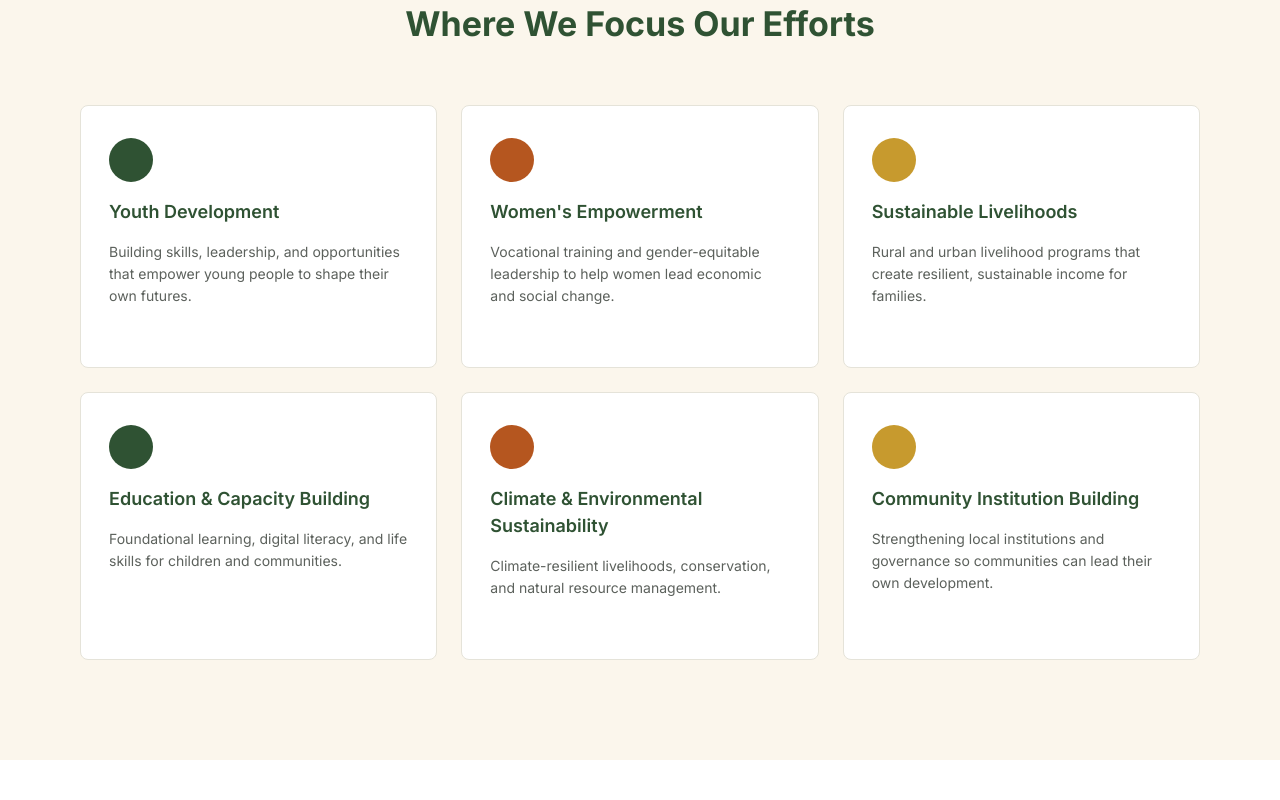
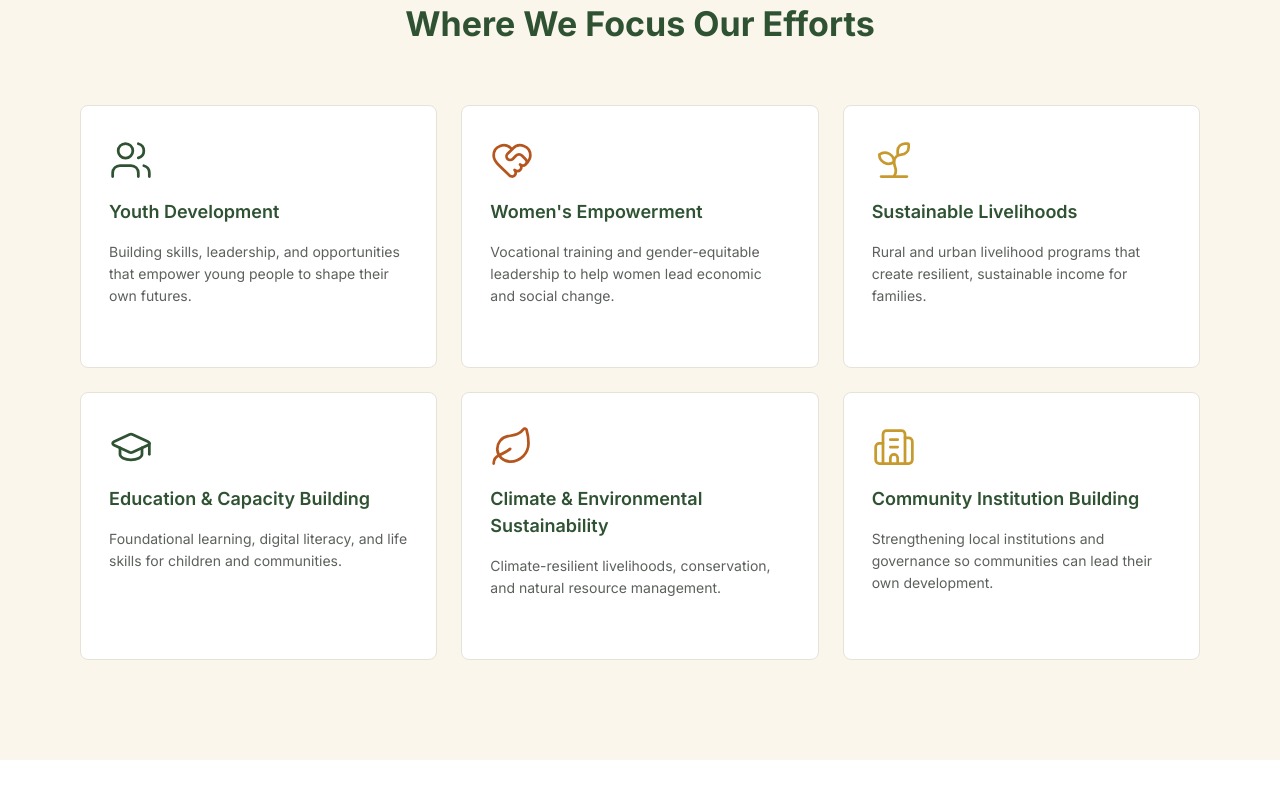
Before and after one commit to yadavsudhir405/lokvritfoundation, a Next.js app: page / in a window 1280 px wide. Shown: the part 1740-2540 px from the top of the page. Built offline with nearby package versions, Linux system fonts and the light colour scheme.

Commit message:
Add icons

```diff
--- a/app/components/founding-member.tsx
+++ b/app/components/founding-member.tsx
@@ -1,30 +1,31 @@
 import {AppSection} from "@/app/components/app-section";
 import {Grid, cn} from "@/app/components/ui";
+import { UserRound } from "lucide-react";
 
 const FOUNDING_MEMBERS = [
     {
         name: "Saptama Kumari",
         role: "Co-Founder",
         body: "A Master's graduate in Social Work from the Tata Institute of Social Sciences (TISS), she has played a central leadership role since inception, reflecting LOKVRIT's commitment to equity, inclusion, and women-led development.",
-        icon: "bg-primary",
+        iconColor: "text-primary",
     },
     {
         name: "Punam Kumari",
         role: "Co-Founder",
         body: "An education professional whose work anchors the Foundation's focus on foundational learning, capacity building, and gender-equitable participation in shaping institutions and communities.",
-        icon: "bg-secondary",
+        iconColor: "text-secondary",
     },
     {
         name: "Mukesh Baa",
         role: "Co-Founder",
         body: "A Master's graduate in Social Work from the Tata Institute of Social Sciences (TISS). Raised in a remote Scheduled Tribe village in Gumla, Jharkhand, he later moved to Germany to pursue further education and build global partnerships for community-led development in India.",
-        icon: "bg-accent",
+        iconColor: "text-accent",
     },
     {
         name: "Sujit Modi",
         role: "Co-Founder",
         body: "A lawyer and journalist educated at the Indian Institute of Mass Communication (IIMC), bringing expertise in law, communication, and advocacy to the Foundation's governance and outreach.",
-        icon: "bg-primary",
+        iconColor: "text-primary",
     },
 ];
 
@@ -38,7 +39,7 @@ export function FoundingMember() {
                         key={member.name}
                         className="col-span-12 flex flex-col gap-4 rounded-card border border-line bg-white px-7 py-8 sm:col-span-6"
                     >
-                        <span className={cn("size-11 rounded-full", member.icon)}/>
+                        <UserRound className={cn("size-11", member.iconColor)} strokeWidth={1.5} />
                         <div>
                             <h3 className="text-[18px] font-semibold text-primary">
                                 {member.name}
--- a/app/components/guiding-principle.tsx
+++ b/app/components/guiding-principle.tsx
@@ -1,41 +1,63 @@
 import {AppSection} from "@/app/components/app-section";
 import {cn, Grid} from "@/app/components/ui";
+import {
+    UserCircle,
+    UsersRound,
+    Sparkles,
+    Home,
+    BookOpen,
+    Network,
+    Globe,
+    type LucideIcon
+} from "lucide-react";
 
-const PRINCIPLES = [
+const PRINCIPLES: Array<{
+    title: string;
+    body: string;
+    icon: LucideIcon;
+    iconColor: string;
+}> = [
     {
         title: "People First",
         body: "We work with communities, not for them.",
-        icon: "bg-primary",
+        icon: UserCircle,
+        iconColor: "text-primary",
     },
     {
         title: "Unity & Participation",
         body: "Collective action drives lasting change.",
-        icon: "bg-secondary",
+        icon: UsersRound,
+        iconColor: "text-secondary",
     },
     {
         title: "Women & Youth Leadership",
         body: "Empowering change-makers for an inclusive future.",
-        icon: "bg-accent",
+        icon: Sparkles,
+        iconColor: "text-accent",
     },
     {
         title: "Community Ownership",
         body: "Strong local institutions sustain development.",
-        icon: "bg-primary",
+        icon: Home,
+        iconColor: "text-primary",
     },
     {
         title: "Research & Learning",
         body: "Evidence informs our actions and continuous improvement.",
-        icon: "bg-secondary",
+        icon: BookOpen,
+        iconColor: "text-secondary",
     },
     {
         title: "Partnerships for Impact",
         body: "Collaboration strengthens outcomes and expands reach.",
-        icon: "bg-accent",
+        icon: Network,
+        iconColor: "text-accent",
     },
     {
         title: "Sustainability",
         body: "People, progress, and the planet are interconnected.",
-        icon: "bg-primary",
+        icon: Globe,
+        iconColor: "text-primary",
     },
 ];
 
@@ -44,12 +66,14 @@ export function GuidingPrinciple() {
         <AppSection id="guiding-principles" header="GUIDING PRINCIPLES" headerShortDescription="What Shapes Our Work"
                     bgColor="bg-cream">
             <Grid className="gap-y-6">
-                {PRINCIPLES.map((principle) => (
+                {PRINCIPLES.map((principle) => {
+                    const Icon = principle.icon;
+                    return (
                         <article
                             key={principle.title}
                             className="col-span-12 flex flex-col gap-4 rounded-card border border-line bg-white px-7 py-8 sm:col-span-6 md:col-span-4"
                         >
-                        <span className={cn("size-11 rounded-full", principle.icon)}/>
+                            <Icon className={cn("size-11", principle.iconColor)} strokeWidth={1.5} />
                             <h3 className="text-[18px] font-semibold text-primary">
                                 {principle.title}
                             </h3>
@@ -57,7 +81,8 @@ export function GuidingPrinciple() {
                                 {principle.body}
                             </p>
                         </article>
-                ))}
+                    );
+                })}
             </Grid>
             <p className="mt-10">
                 Through these principles, <strong>LOKVRIT Foundation</strong> seeks to strengthen communities, foster
--- a/app/components/sections.tsx
+++ b/app/components/sections.tsx
@@ -1,4 +1,13 @@
 import { Button, Container, Grid, cn } from "./ui";
+import {
+  Users,
+  HeartHandshake,
+  Sprout,
+  GraduationCap,
+  Leaf,
+  Building2,
+  type LucideIcon
+} from "lucide-react";
 
 /** Small uppercase label used above section headings. */
 export function Eyebrow({
@@ -119,36 +128,47 @@ export function About() {
   );
 }
 
-const FOCUS_AREAS = [
+const FOCUS_AREAS: Array<{
+  title: string;
+  body: string;
+  icon: LucideIcon;
+  iconColor: string;
+}> = [
   {
     title: "Youth Development",
     body: "Building skills, leadership, and opportunities that empower young people to shape their own futures.",
-    icon: "bg-primary",
+    icon: Users,
+    iconColor: "text-primary",
   },
   {
     title: "Women's Empowerment",
     body: "Vocational training and gender-equitable leadership to help women lead economic and social change.",
-    icon: "bg-secondary",
+    icon: HeartHandshake,
+    iconColor: "text-secondary",
   },
   {
     title: "Sustainable Livelihoods",
     body: "Rural and urban livelihood programs that create resilient, sustainable income for families.",
-    icon: "bg-accent",
+    icon: Sprout,
+    iconColor: "text-accent",
   },
   {
     title: "Education & Capacity Building",
     body: "Foundational learning, digital literacy, and life skills for children and communities.",
-    icon: "bg-primary",
+    icon: GraduationCap,
+    iconColor: "text-primary",
   },
   {
     title: "Climate & Environmental Sustainability",
     body: "Climate-resilient livelihoods, conservation, and natural resource management.",
-    icon: "bg-secondary",
+    icon: Leaf,
+    iconColor: "text-secondary",
   },
   {
     title: "Community Institution Building",
     body: "Strengthening local institutions and governance so communities can lead their own development.",
-    icon: "bg-accent",
+    icon: Building2,
+    iconColor: "text-accent",
   },
 ];
 
@@ -165,12 +185,14 @@ export function FocusAreas() {
 
         {/* 6 cards on the 12-column grid: 3 per row (col-span-4). */}
         <Grid className="gap-y-6">
-          {FOCUS_AREAS.map((area) => (
+          {FOCUS_AREAS.map((area) => {
+            const Icon = area.icon;
+            return (
               <article
                 key={area.title}
                 className="col-span-12 flex flex-col gap-4 rounded-card border border-line bg-white px-7 py-8 sm:col-span-6 md:col-span-4"
               >
-              <span className={cn("size-11 rounded-full", area.icon)} />
+                <Icon className={cn("size-11", area.iconColor)} strokeWidth={1.5} />
                 <h3 className="text-[18px] font-semibold text-primary">
                   {area.title}
                 </h3>
@@ -178,7 +200,8 @@ export function FocusAreas() {
                   {area.body}
                 </p>
               </article>
-          ))}
+            );
+          })}
         </Grid>
       </Container>
     </section>
--- a/package.json
+++ b/package.json
@@ -9,6 +9,7 @@
     "lint": "eslint"
   },
   "dependencies": {
+    "lucide-react": "^1.27.0",
     "next": "16.2.10",
     "react": "19.2.4",
     "react-dom": "19.2.4"
```
Also changed, not shown: 1 other file (tests, documents, lock files or other folders). Lines whose indentation alone changed are shown as unchanged.
